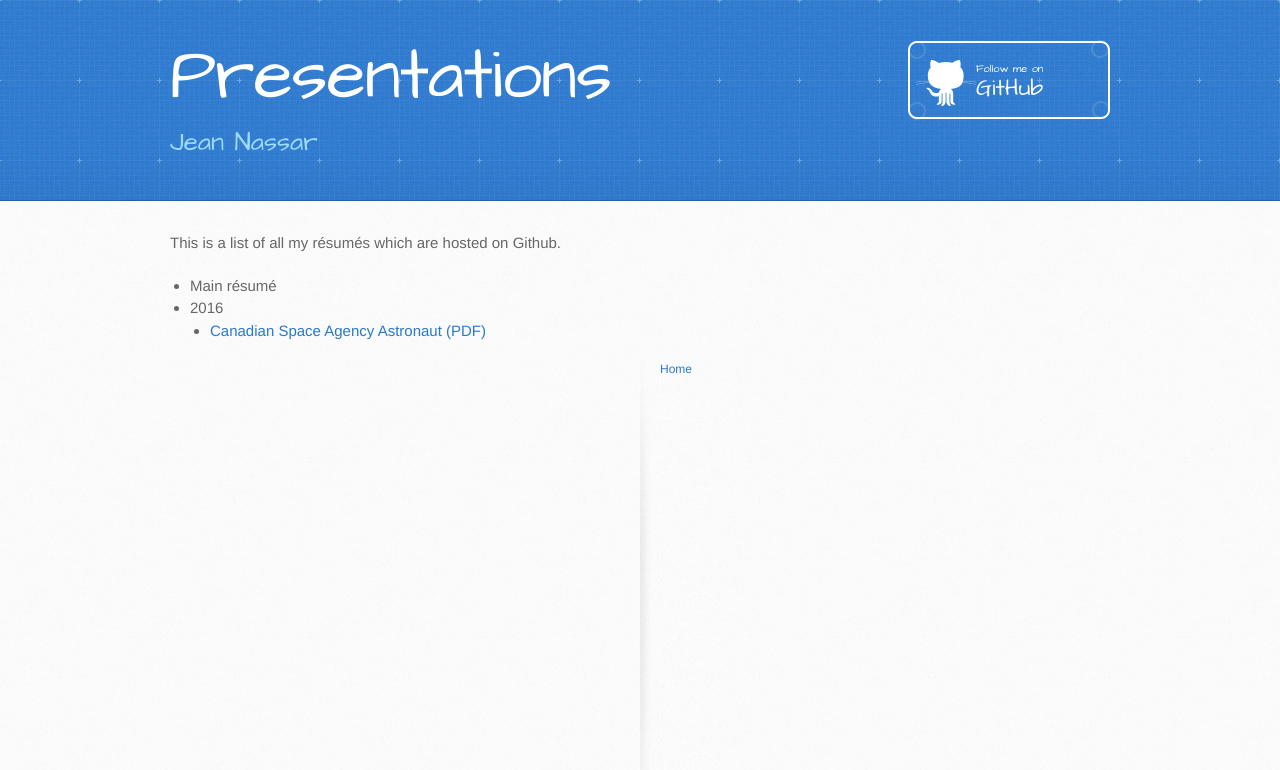
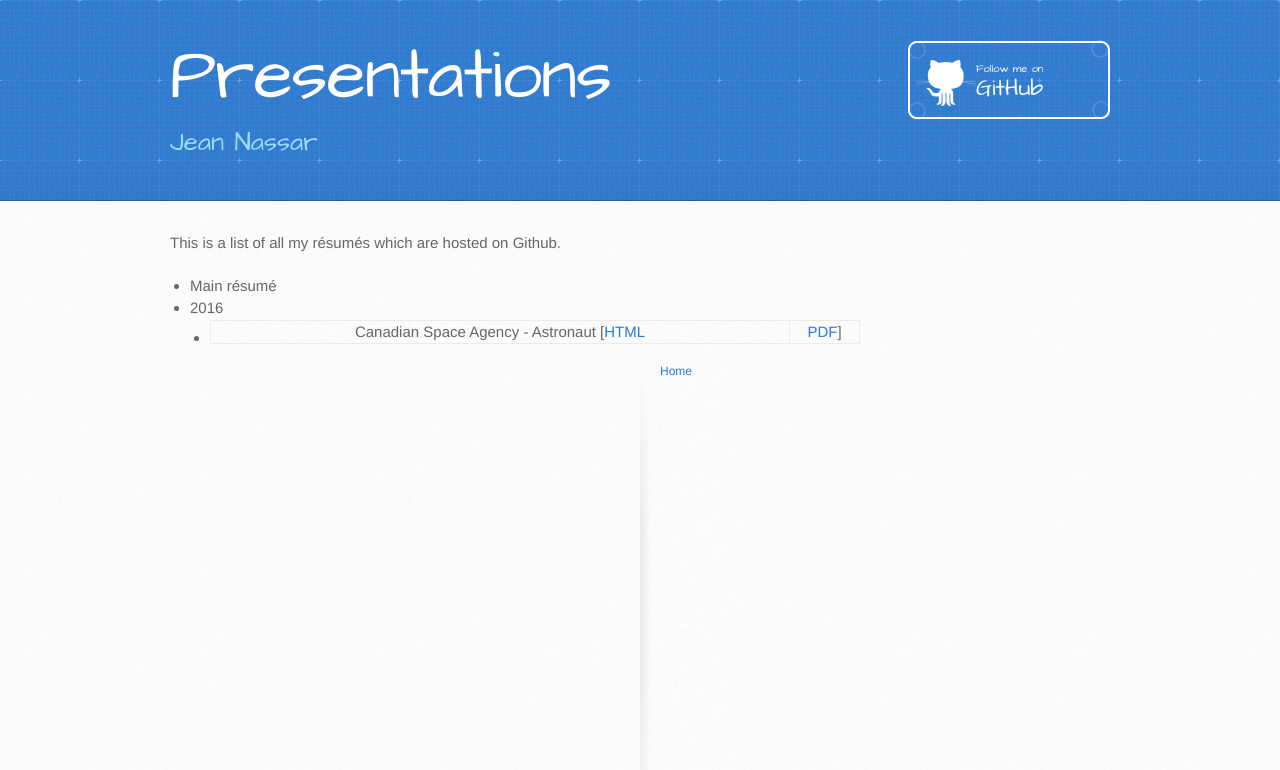
Before and after one commit to masasin/masasin.github.io, a Jekyll site: the page built from resumes.md, in a window 1280 px wide. Shown: the top 770 px of the page. Built offline with Jekyll 4.4.1, drawn with Linux system fonts in a browser that asks for light colours.

Commit message:
Update resumes.md

```diff
--- a/resumes.md
+++ b/resumes.md
@@ -6,4 +6,4 @@ This is a list of all my résumés which are hosted on Github.
 
 * Main résumé
 * 2016
-  * [Canadian Space Agency Astronaut](presentations/rapyuta_interview.html) [(PDF)](resumes/csa.pdf)
+  * Canadian Space Agency - Astronaut [[HTML](presentations/rapyuta_interview.html) | [PDF](resumes/csa.pdf)]
```
